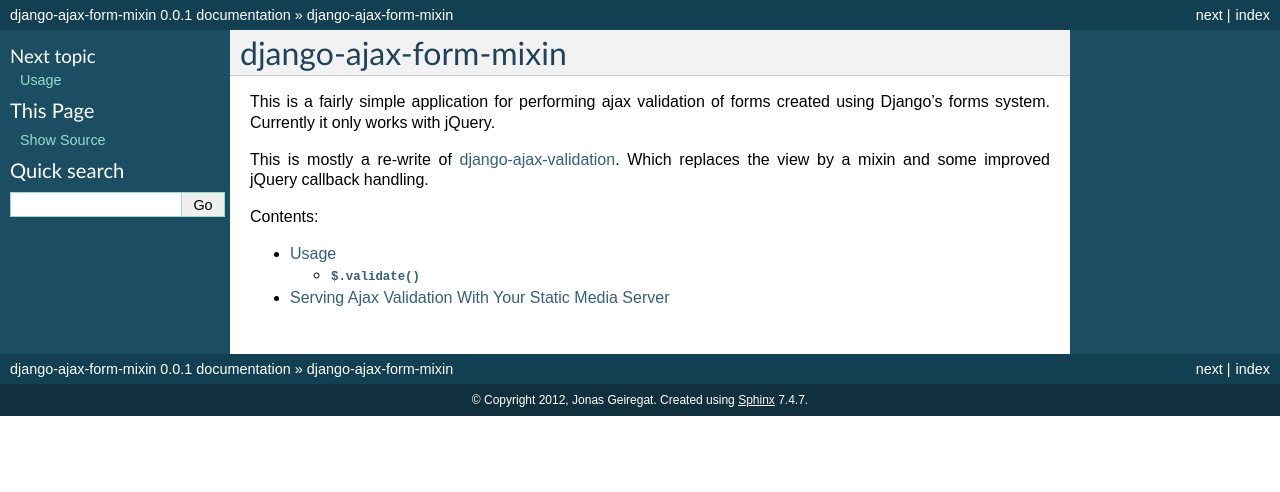
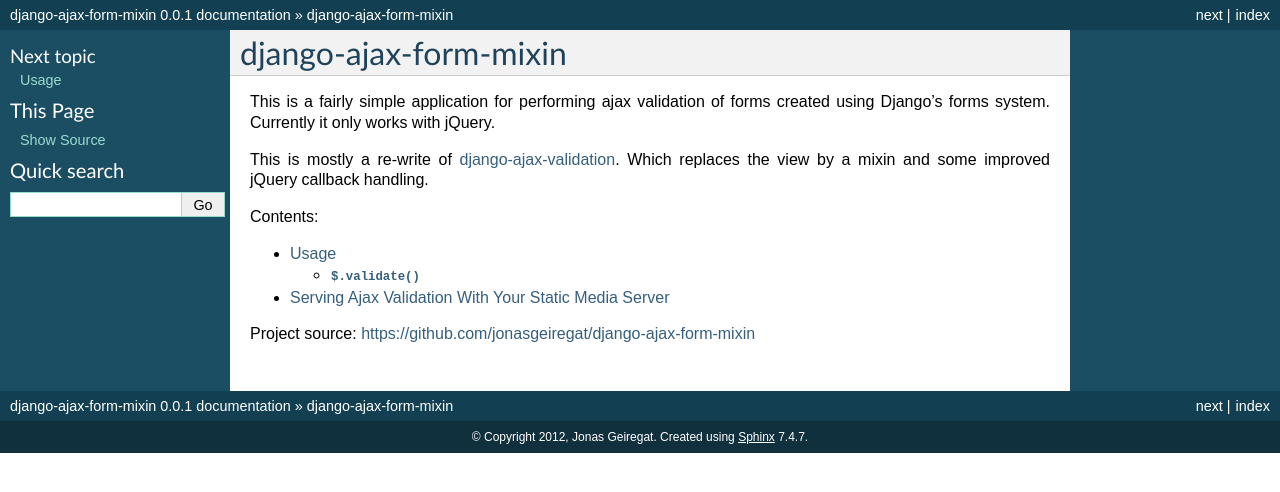
Before and after one commit to jonas-grgt/django-ajax-forms, a Sphinx documentation site: the page built from docs/index.rst, in a window 1280 px wide. Shown: the top 492 px of the page. Built offline with Sphinx 7.4.7, drawn with Linux system fonts in a browser that asks for light colours.

Commit message:
Update docs/index.rst
Added source link

```diff
--- a/docs/index.rst
+++ b/docs/index.rst
@@ -14,3 +14,6 @@ Contents:
 
     usage
     serving-ajax-validation-media-server
+
+
+Project source: https://github.com/jonasgeiregat/django-ajax-form-mixin
```
